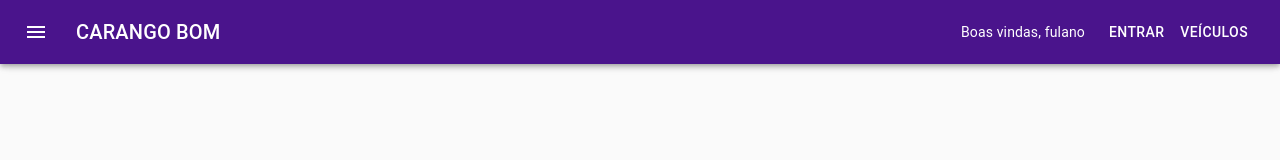
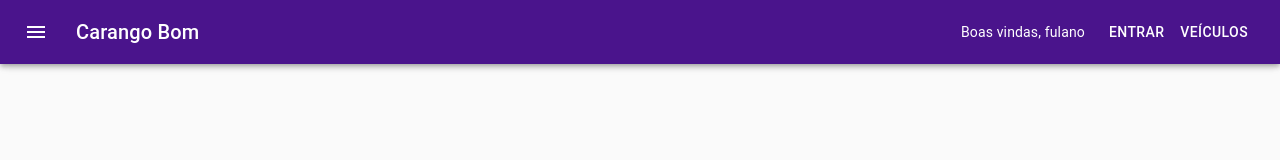
Before and after one commit to CaelumAulas/aceleratw-turma3-grupo1-frontend, a React (Create React App) app: page / in a window 1280 px wide. Shown: the top 160 px of the page. Built offline with nearby package versions, Linux system fonts and the light colour scheme.

Commit message:
Changes case

```diff
--- a/src/components/Header/Header.js
+++ b/src/components/Header/Header.js
@@ -35,7 +35,7 @@ export default function Header() {
             <MenuIcon />
           </IconButton>
           <Typography variant="h6" className={classes.title}>
-            CARANGO BOM
+            Carango Bom
           </Typography>
           <Box pr={2}>
             <p>Boas vindas, fulano</p>
```
